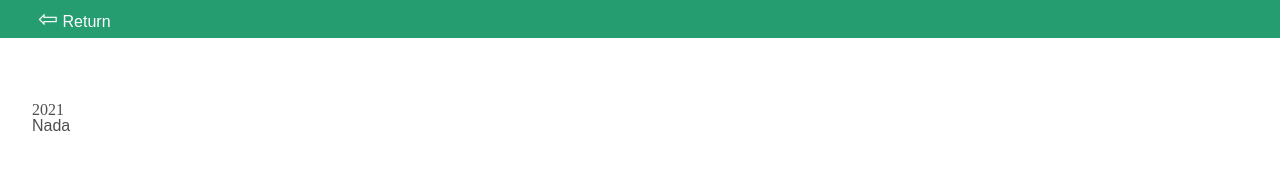
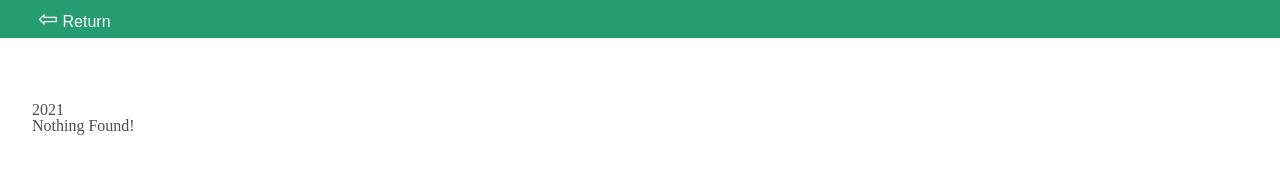
Before and after one commit to EduardoMontanha/DailyCodingProblem, a React (Create React App) app: page /2021 in a window 1280 px wide. Shown: the top 196 px of the page. Built offline with nearby package versions, Linux system fonts and the light colour scheme.

Commit message:
Added conditional for content

```diff
--- a/src/pages/Year.js
+++ b/src/pages/Year.js
@@ -24,7 +24,7 @@ const Year = () => {
         <>
             <Return />
 
-            <main>
+            <main className="year">
                 <h1>{year}</h1>
 
                 <section className="months">
@@ -52,7 +52,7 @@ const Year = () => {
                                         <ol reversed>
                                             {monthData.slice(0).reverse().map((problem, problemKey) => {
                                                 return (
-                                                    <li key={problemKey}>
+                                                    <li key={problemKey} className={problem.solved ? "solved" : problem.canBeSolved ? "" : "incompatible"}>
                                                         <Link to={`/problem/${problem.id}`}>
                                                             Problem #{problem.id} - {problem.askedBy} - {problem.difficulty}
                                                         </Link>
@@ -65,7 +65,9 @@ const Year = () => {
                             );
                         })
                         :
-                        <p>Nada</p>
+                        <section className="not-found">
+                            <h2>Nothing Found!</h2>
+                        </section>
                     }
                 </section>
             </main>
```
